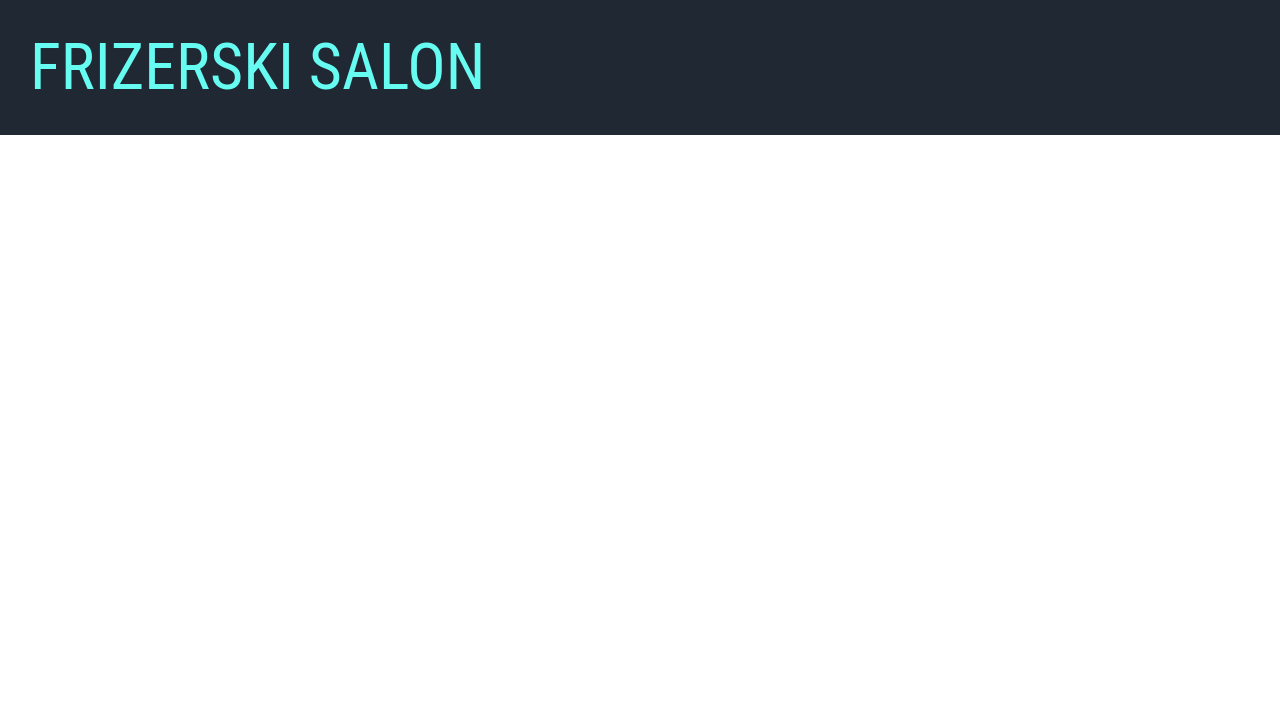
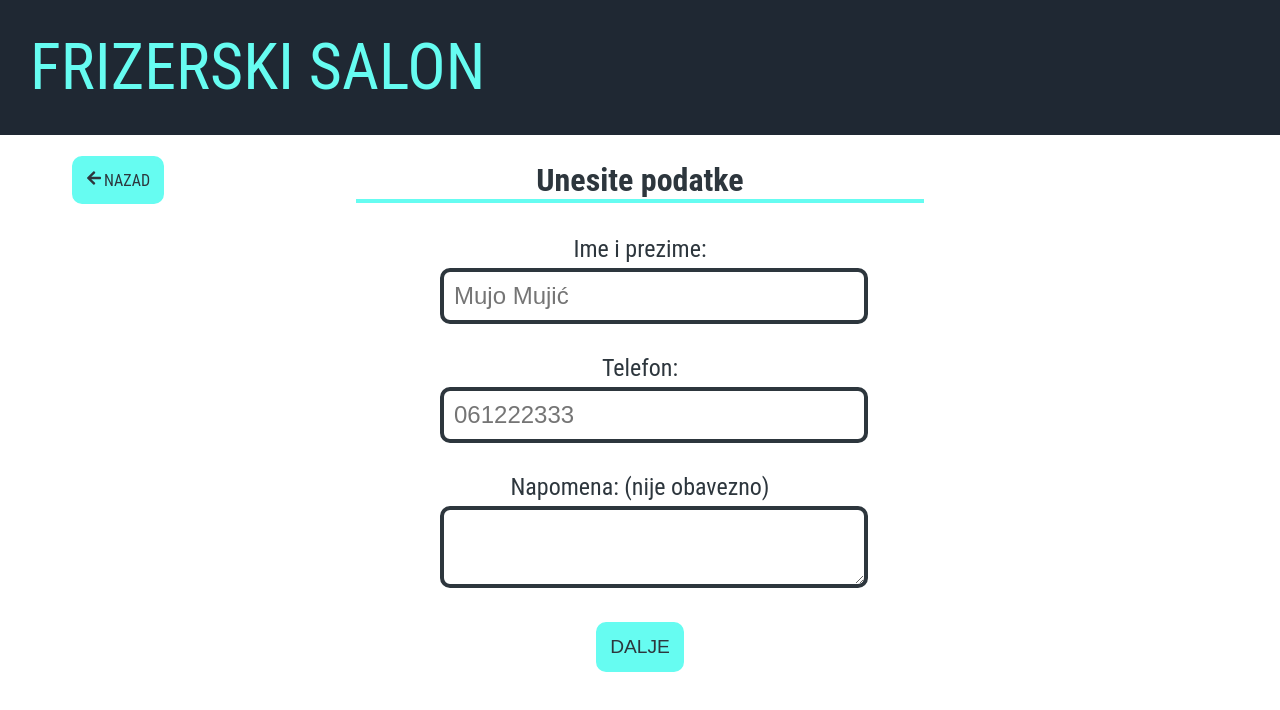
Before and after one commit to ilhanneziric/amsfs, a React (Create React App) app in the folder frontend/: page /unos/10/0/1/1 in a window 1280 px wide. Before the commit this address had no page. Shown: the top 710 px of the page. Built offline with nearby package versions, Linux system fonts and the light colour scheme.

Commit message:
Zavrsen unos podataka screen

```diff
--- a/frontend/package.json
+++ b/frontend/package.json
@@ -8,6 +8,7 @@
     "@testing-library/user-event": "^13.5.0",
     "react": "^17.0.2",
     "react-dom": "^17.0.2",
+    "react-hook-form": "^7.24.1",
     "react-router-dom": "^6.2.1",
     "react-scripts": "5.0.0",
     "sass": "^1.45.1",
--- a/frontend/src/App.js
+++ b/frontend/src/App.js
@@ -8,6 +8,7 @@ import TretmanScreen from './screens/TretmanScreen';
 import KalendarScreen from './screens/KalendarScreen';
 import TerminScreen from './screens/TerminScreen';
 import PotvrdaScreen from './screens/PotvrdaScreen';
+import UnosScreen from './screens/UnosScreen';
 import './components/styles/sve.scss'
 
 //components
@@ -24,8 +25,9 @@ function App() {
             <Route path='/kategorija/:id' element = {<KategorijaScreen/>}/>
             <Route path='/tretman/:id' element = {<TretmanScreen/>}/>
             <Route path='/kalendar/:id' element = {<KalendarScreen/>}/>
-            <Route path='/termin/:danid/:tretmanid' element = {<TerminScreen/>}/>
-            <Route path='/potvrda' element = {<PotvrdaScreen/>}/>
+            <Route path='/termin/:tretmanid/:danid' element = {<TerminScreen/>}/>
+            <Route path='/unos/:sat/:minuta/:danid/:tretmanid' element = {<UnosScreen/>}/>
+            <Route path='/potvrda/:sat/:minuta/:danid/:tretmanid/:ime/:telefon' element = {<PotvrdaScreen/>}/>
           </Routes>
       </main>
     </BrowserRouter>
--- a/frontend/src/components/Kalendar.jsx
+++ b/frontend/src/components/Kalendar.jsx
@@ -61,8 +61,8 @@ const Kalendar = ( {prosli, sadasnji, buduci}) => {
                 {
                     sadasnji.map((d) => (
                         d.disabled === "true" ?
-                        <DanKartica broj={d.broj} disabled={d.disabled} neaktuelni="false"/>:
-                        <Link to={`/termin/${d._id}/${params.id}`} key={d._id}><DanKartica broj={d.broj} disabled={d.disabled} neaktuelni="false"/></Link>
+                        <DanKartica key={d._id} broj={d.broj} disabled={d.disabled} neaktuelni="false"/>:
+                        <Link to={`/termin/${params.id}/${d._id}`} key={d._id}><DanKartica broj={d.broj} disabled={d.disabled} neaktuelni="false"/></Link>
                         ))
                 }
                 {
--- a/frontend/src/components/styles/sve.scss
+++ b/frontend/src/components/styles/sve.scss
@@ -15,12 +15,67 @@ body{
     display: flex;
     flex-wrap: wrap;
     margin: 0 23rem 0 23rem;
-    // align-items: center;
+    justify-content: center;
+}
+
+.bodyUnos{
+    display: flex;
+    flex-wrap: wrap;
+    margin: 0 23rem 0 23rem;
     justify-content: center;
 }
 
 a{
     text-decoration: none;
+}
+
+.userUnosForma{
+    width: 400px;
+}
+
+.userlbl{
+    display: block;
+    margin-bottom: 5px;
+    font-size: 1.5rem;
+}
+
+.userinput{
+    width: 400px;
+    padding: 10px;
+    outline: transparent;
+    border: 4px solid $lightDarkBlue;
+    border-color: none;
+    border-radius: 10px;
+    font-size: 1.5rem;
+}
+
+.userinput:focus{
+    border: 4px solid $lightBlue;
+}
+
+.userbtn{
+    border: 4px solid $lightBlue;
+    padding: 10px;
+    border-radius: 10px;
+    background-color: $lightBlue;
+    color: $lightDarkBlue;
+    transition: transform 0.5s, background-color 0.5s, box-shadow 0.5s;
+    font-size: 1.2rem;
+}
+
+.userbtn:hover{
+    background-color: white;
+    cursor: pointer;
+}
+
+.usererr{
+    margin: 2px;
+    color: red;
+}
+
+.jedaninput{
+    margin-bottom: 30px;
+
 }
 
 .kartice{
--- a/frontend/src/screens/PotvrdaScreen.jsx
+++ b/frontend/src/screens/PotvrdaScreen.jsx
@@ -1,10 +1,10 @@
-import { Link } from "react-router-dom"
+import { Link, useParams } from "react-router-dom"
 
 const PotvrdaScreen = () => {
+    const params = useParams();
     return (
         <div>
-            potvrda
-            <button><Link to='/termin'>nazad</Link></button>
+            potvrda radi {params.sat} {params.minuta} {params.danid} {params.tretmanid} {params.ime} {params.telefon}
         </div>
     )
 }
--- a/frontend/src/screens/TerminScreen.jsx
+++ b/frontend/src/screens/TerminScreen.jsx
@@ -1,7 +1,7 @@
 import { Link, useParams} from "react-router-dom"
 import NatragBtn from "../components/NatragBtn";
 import TerminKartica from "../components/TerminKartica";
-import { useState, useEffect } from "react";
+import { useState, useEffect, useRef} from "react";
 import axios from "axios";
 const {poredjenjeTermina} = require('../funkcije');
 
@@ -23,7 +23,6 @@ const TerminScreen = () => {
         const resultt = await axios(`http://localhost:5000/api/tretman/${params.tretmanid}`);
         setTretman(resultt.data);
     }, []);
-
     useEffect(async() => {
         for (let i = 0; i < ztermini.length; i++) {
 
@@ -78,8 +77,6 @@ const TerminScreen = () => {
         for (let r = 0; r < bezZauzetihTermina.length; r++) {
             for (let t = 0; t < reverseTermini.length; t++) {
                 if(poredjenjeTermina(bezZauzetihTermina[r], reverseTermini[t])){
-                    // console.log(`isti su: sviterminiid:${r}-${bezZauzetihTermina[r].sat}-${bezZauzetihTermina[r].minuta}, reverseterminiid: ${t}-${reverseTermini[t].sat}-${reverseTermini[t].minuta}`);
-                    // console.log(`sat: ${bezZauzetihTermina[r].sat}-${reverseTermini[t].sat}, minuta: ${bezZauzetihTermina[r].minuta}-${reverseTermini[t].minuta}`);
                     praviTermini.push(bezZauzetihTermina[r]);
                 }
             }
@@ -96,7 +93,7 @@ const TerminScreen = () => {
                 <div className="bodyTermini">
                     {
                         ptretmani.map((t, index) => (
-                        <Link to='/potvrda' key={index}>
+                            <Link to={`/unos/${t.sat}/${t.minuta}/${params.danid}/${params.tretmanid}`} key={index}>
                                 <TerminKartica termin = {t}/>
                             </Link>
                         ))
--- /dev/null
+++ b/frontend/src/screens/UnosScreen.jsx
@@ -0,0 +1,52 @@
+import { Link, useParams } from "react-router-dom"
+import NatragBtn from "../components/NatragBtn";
+import { useForm } from "react-hook-form";
+import { useNavigate } from 'react-router';
+
+
+const UnosScreen = () => {
+    const params = useParams();
+    const {register, handleSubmit, formState: { errors }} = useForm();
+    let navigate = useNavigate();
+
+    const onSubmit = (data) => {
+        navigate(`/potvrda/${params.sat}/${params.minuta}/${params.danid}/${params.tretmanid}/${data.ime}/${data.telefon}`);
+    };
+    return (
+        <div className="body">
+            <div className="naslov">
+                <Link to={`/termin/${params.danid}/${params.tretmanid}`}><NatragBtn/></Link>
+                <h1 className="">Unesite podatke<hr className="crta" /></h1>
+                <div className="bodyTermini">
+
+                    <form className="userUnosForma" onSubmit={handleSubmit(onSubmit)}>
+
+                        <div className="jedaninput">
+                            <label htmlFor="ime" className="userlbl">Ime i prezime:</label>
+                            <input placeholder="Mujo Mujić" {...register("ime", { validate: (value) => value !== ""})} className="userinput"/>
+                                {errors.ime && <p className="usererr">Morate unijeti ime i prezime</p>}
+                        </div>
+
+                        <div className="jedaninput">
+                            <label htmlFor="telefon" className="userlbl">Telefon:</label>
+                            <input placeholder="061222333" {...register("telefon", { validate: (value) => value !== ""})} className="userinput"/>
+                                {errors.telefon && <p className="usererr">Morate unijeti broj telefona</p>}
+                        </div>
+
+                        <div className="jedaninput">
+                            <label htmlFor="napomena" className="userlbl">Napomena: (nije obavezno)</label>
+                            <textarea {...register("napomena", { validate: (value) => value === value})} className="userinput"/>
+                                {/* {errors.napomena && <p>Morate unijeti broj telefona</p>} */}
+                        </div>
+                        <input type="submit" className="userbtn" value={"DALJE"}/>
+
+                    </form>
+                </div>
+            </div>
+            <br/>
+        </div>
+
+    )
+}
+
+export default UnosScreen
```
Also changed, not shown: 1 other file (tests, documents, lock files or other folders). Lines whose indentation alone changed are shown as unchanged.
